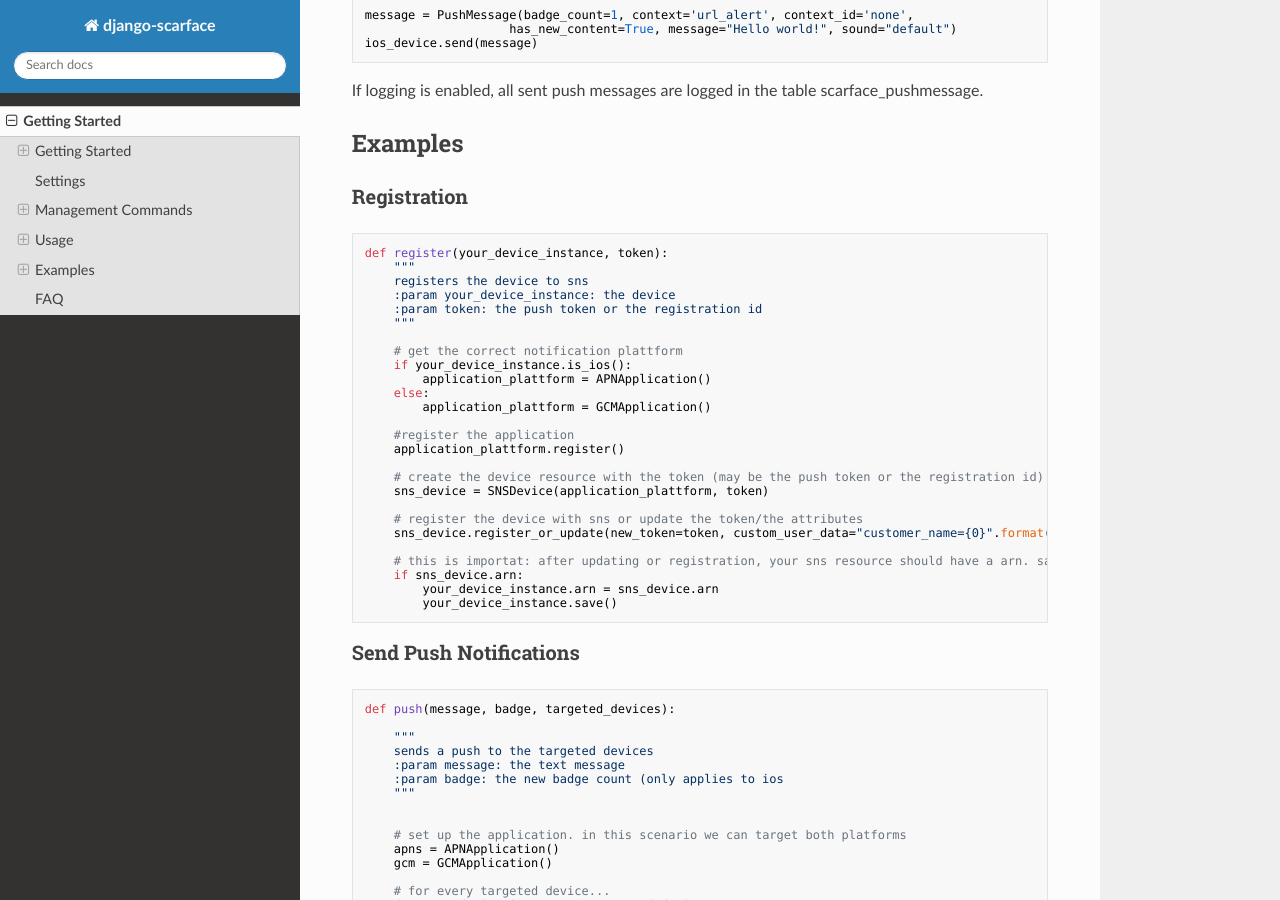
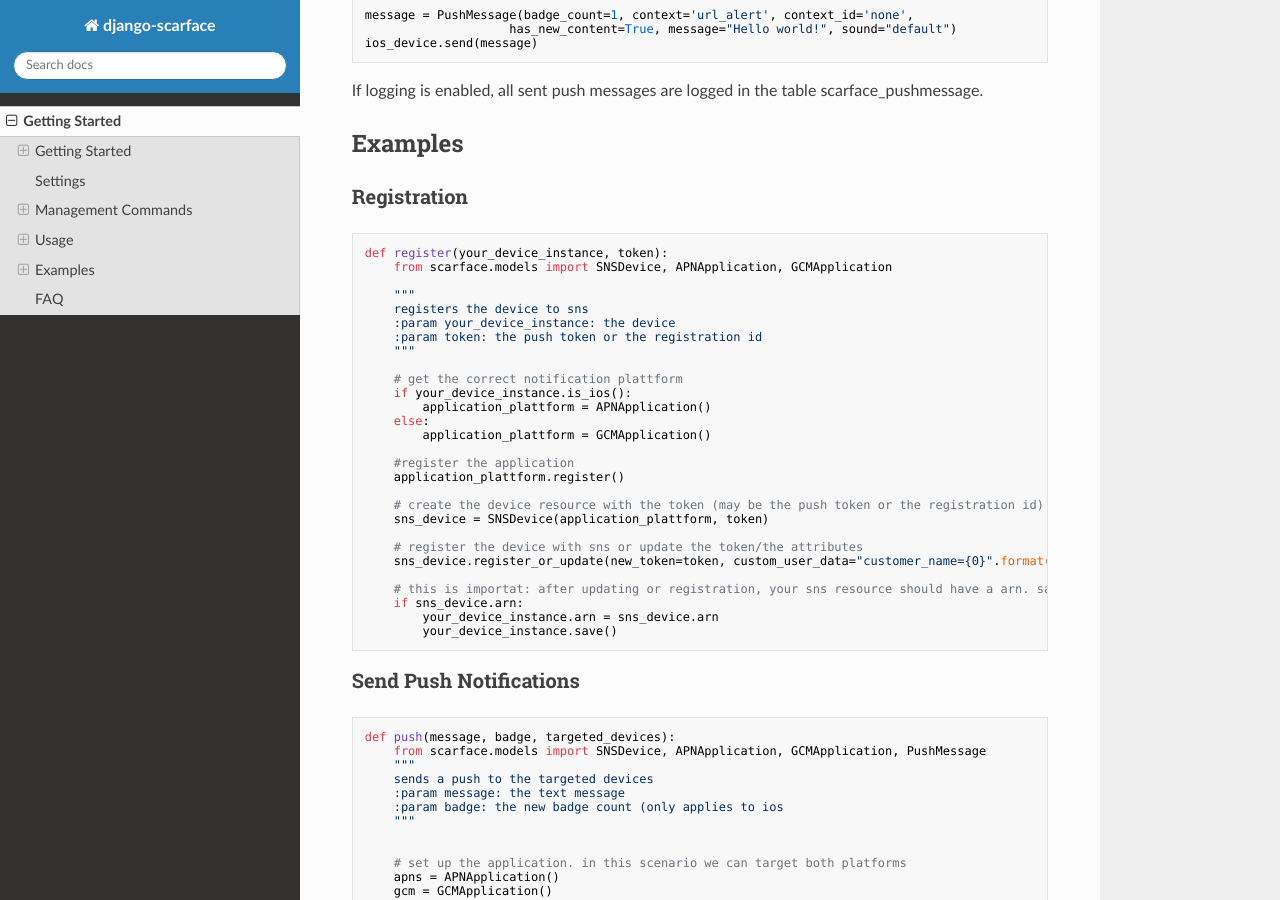
Before and after one commit to dreipol/django-scarface, an MkDocs documentation site: the page built from docs/index.md, in a window 1280 px wide and 900 px high, scrolled down 2695 px. Built offline with MkDocs 1.6.1, drawn with Linux system fonts in a browser that asks for light colours; nearby versions of some CDN libraries; old or Windows-style settings are respelled for this version of MkDocs.

Commit message:
updated documentation with imports

```diff
--- a/docs/index.md
+++ b/docs/index.md
@@ -101,6 +101,8 @@ If logging is enabled, all sent push messages are logged in the table scarface_p
 
 ### Registration
     def register(your_device_instance, token):
+        from scarface.models import SNSDevice, APNApplication, GCMApplication
+
         """
         registers the device to sns
         :param your_device_instance: the device
@@ -129,7 +131,7 @@ If logging is enabled, all sent push messages are logged in the table scarface_p
 
 ### Send Push Notifications
     def push(message, badge, targeted_devices):
-
+        from scarface.models import SNSDevice, APNApplication, GCMApplication, PushMessage
         """
         sends a push to the targeted devices
         :param message: the text message
```
